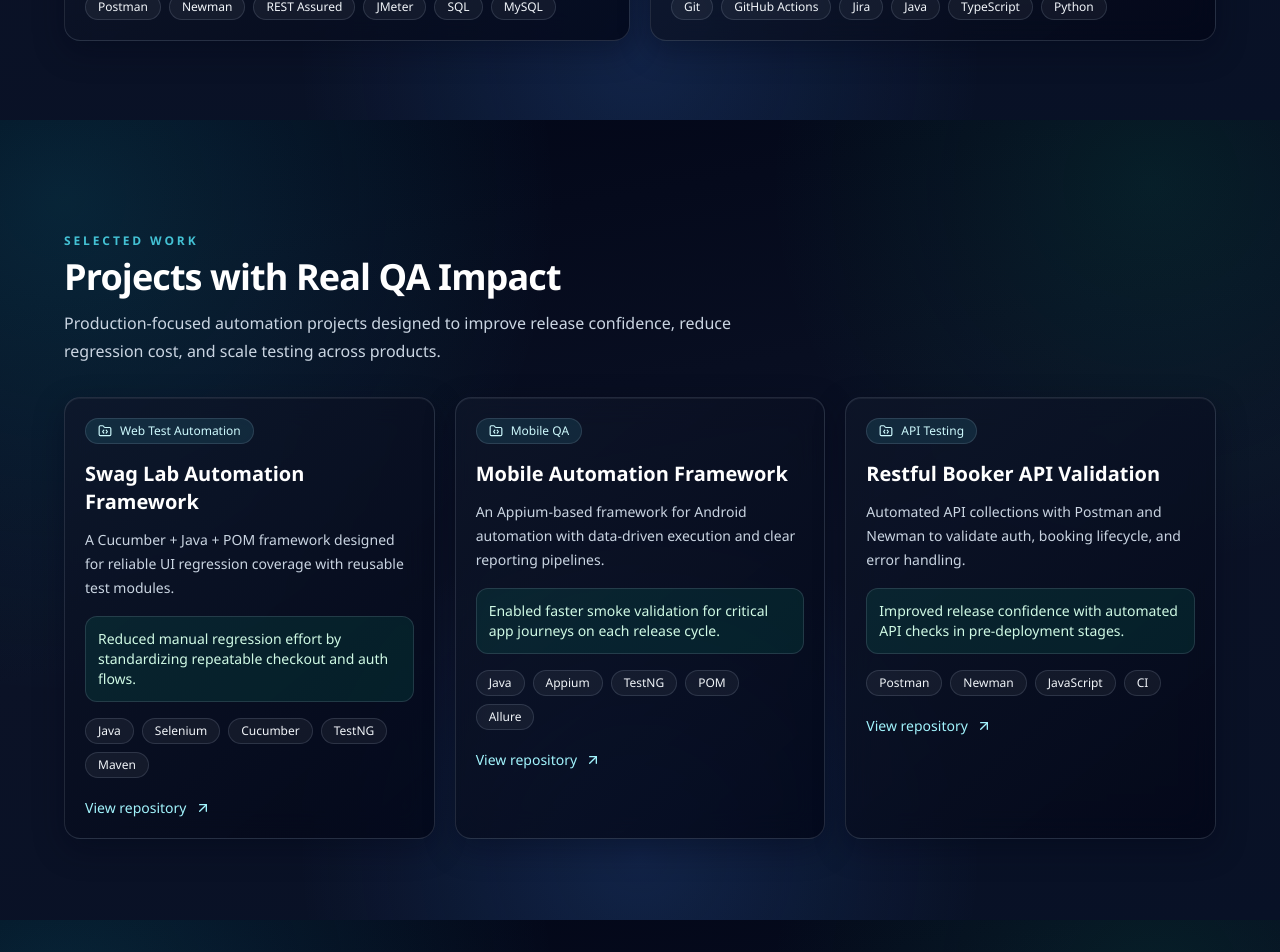
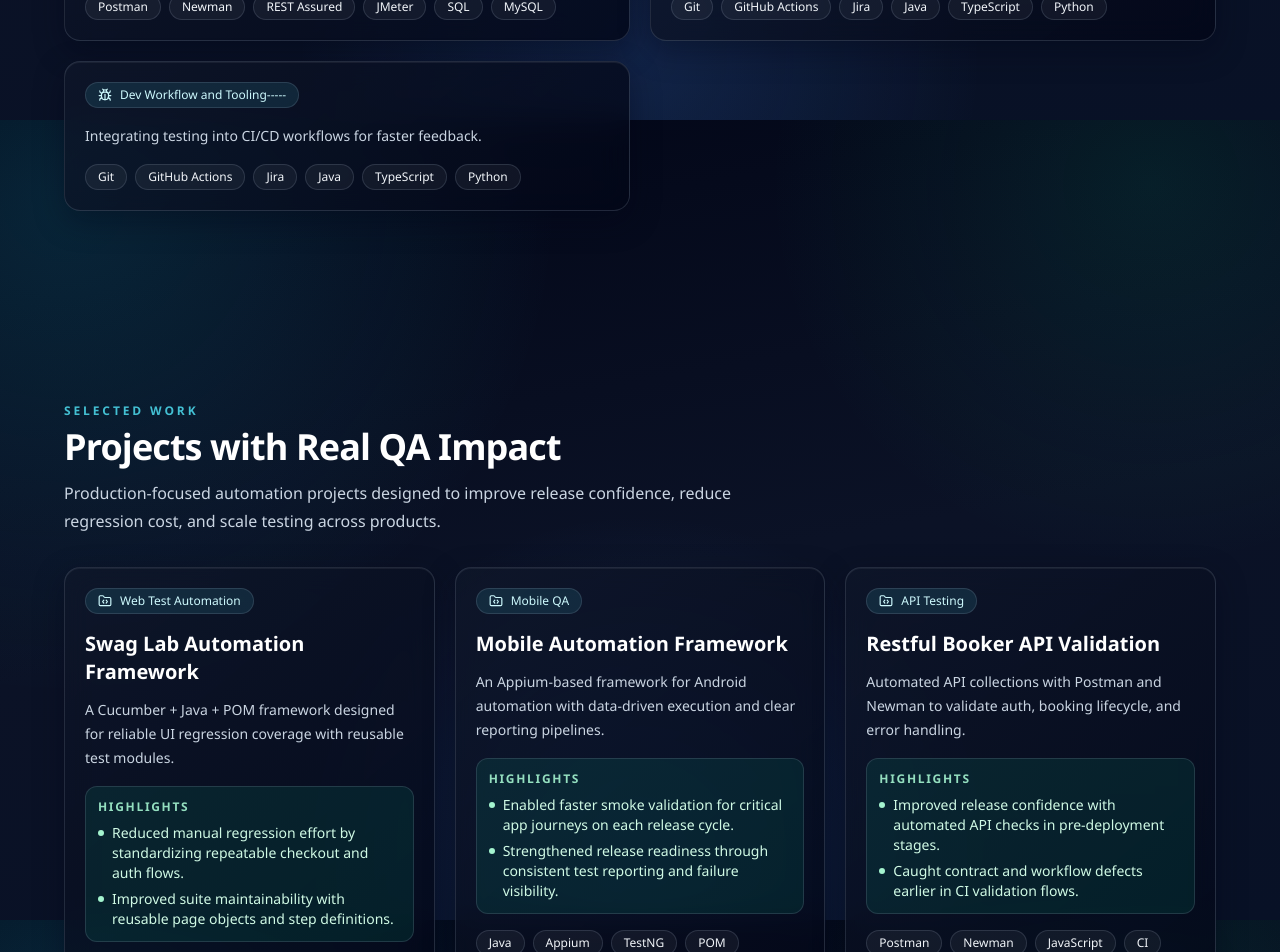
Before and after one commit to shobuj-das/Portfolio, a Next.js app: page / in a window 1280 px wide. Shown: the part 2280-3232 px from the top of the page. Built offline with nearby package versions, Linux system fonts and the light colour scheme.

Commit message:
project highlight bullet point added

```diff
--- a/src/components/Projects.tsx
+++ b/src/components/Projects.tsx
@@ -31,9 +31,19 @@ export default function Projects() {
                 <h3 className="mt-4 text-xl font-semibold text-white">{project.title}</h3>
                 <p className="mt-3 text-sm leading-6 text-slate-300">{project.description}</p>
 
-                <p className="mt-4 rounded-xl border border-emerald-200/20 bg-emerald-400/10 p-3 text-sm text-emerald-100">
-                  {project.impact}
-                </p>
+                <div className="mt-4 rounded-xl border border-emerald-200/20 bg-emerald-400/10 p-3">
+                  <p className="text-xs font-semibold uppercase tracking-[0.14em] text-emerald-200/90">
+                    Highlights
+                  </p>
+                  <ul className="mt-2 space-y-1.5">
+                    {project.highlights.map((highlight) => (
+                      <li key={`${project.title}-${highlight}`} className="flex gap-2 text-sm text-emerald-100">
+                        <span className="mt-[7px] h-1.5 w-1.5 shrink-0 rounded-full bg-emerald-200" />
+                        <span>{highlight}</span>
+                      </li>
+                    ))}
+                  </ul>
+                </div>
 
                 <ul className="mt-4 flex flex-wrap gap-2">
                   {project.stack.map((tech) => (
--- a/src/data/projects.ts
+++ b/src/data/projects.ts
@@ -3,7 +3,7 @@ export type Project = {
   category: string;
   description: string;
   stack: string[];
-  impact: string;
+  highlights: string[];
   link: string;
 };
 
@@ -14,7 +14,10 @@ export const projects: Project[] = [
     description:
       'A Cucumber + Java + POM framework designed for reliable UI regression coverage with reusable test modules.',
     stack: ['Java', 'Selenium', 'Cucumber', 'TestNG', 'Maven'],
-    impact: 'Reduced manual regression effort by standardizing repeatable checkout and auth flows.',
+    highlights: [
+      'Reduced manual regression effort by standardizing repeatable checkout and auth flows.',
+      'Improved suite maintainability with reusable page objects and step definitions.',
+    ],
     link: 'https://github.com/shobuj-das/Swag-Lab-Automation-Cucumber-Java-POM',
   },
   {
@@ -23,7 +26,10 @@ export const projects: Project[] = [
     description:
       'An Appium-based framework for Android automation with data-driven execution and clear reporting pipelines.',
     stack: ['Java', 'Appium', 'TestNG', 'POM', 'Allure'],
-    impact: 'Enabled faster smoke validation for critical app journeys on each release cycle.',
+    highlights: [
+      'Enabled faster smoke validation for critical app journeys on each release cycle.',
+      'Strengthened release readiness through consistent test reporting and failure visibility.',
+    ],
     link: 'https://github.com/shobuj-das/Mobile-App-Automation-POM-Java-Appium',
   },
   {
@@ -32,7 +38,10 @@ export const projects: Project[] = [
     description:
       'Automated API collections with Postman and Newman to validate auth, booking lifecycle, and error handling.',
     stack: ['Postman', 'Newman', 'JavaScript', 'CI'],
-    impact: 'Improved release confidence with automated API checks in pre-deployment stages.',
+    highlights: [
+      'Improved release confidence with automated API checks in pre-deployment stages.',
+      'Caught contract and workflow defects earlier in CI validation flows.',
+    ],
     link: 'https://github.com/shobuj-das/Restful-booker-API-testing-with-Postman',
   },
 ];
--- a/src/data/skills.ts
+++ b/src/data/skills.ts
@@ -55,4 +55,17 @@ export const skillCategories: SkillCategory[] = [
       'Python',
     ],
   },
+  {
+  title: 'Dev Workflow and Tooling-----',
+    summary:
+      'Integrating testing into CI/CD workflows for faster feedback.',
+    skills: [
+      'Git',
+      'GitHub Actions',
+      'Jira',
+      'Java',
+      'TypeScript',
+      'Python',
+    ],
+  },
 ];
```
